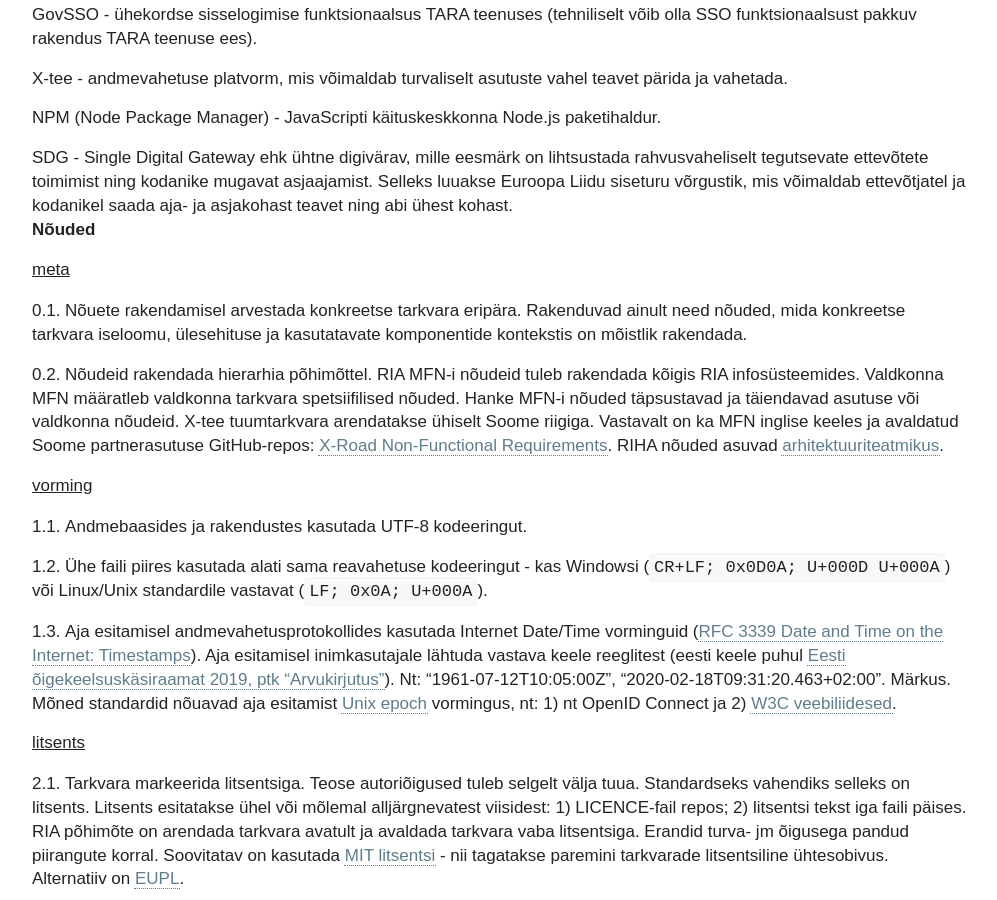
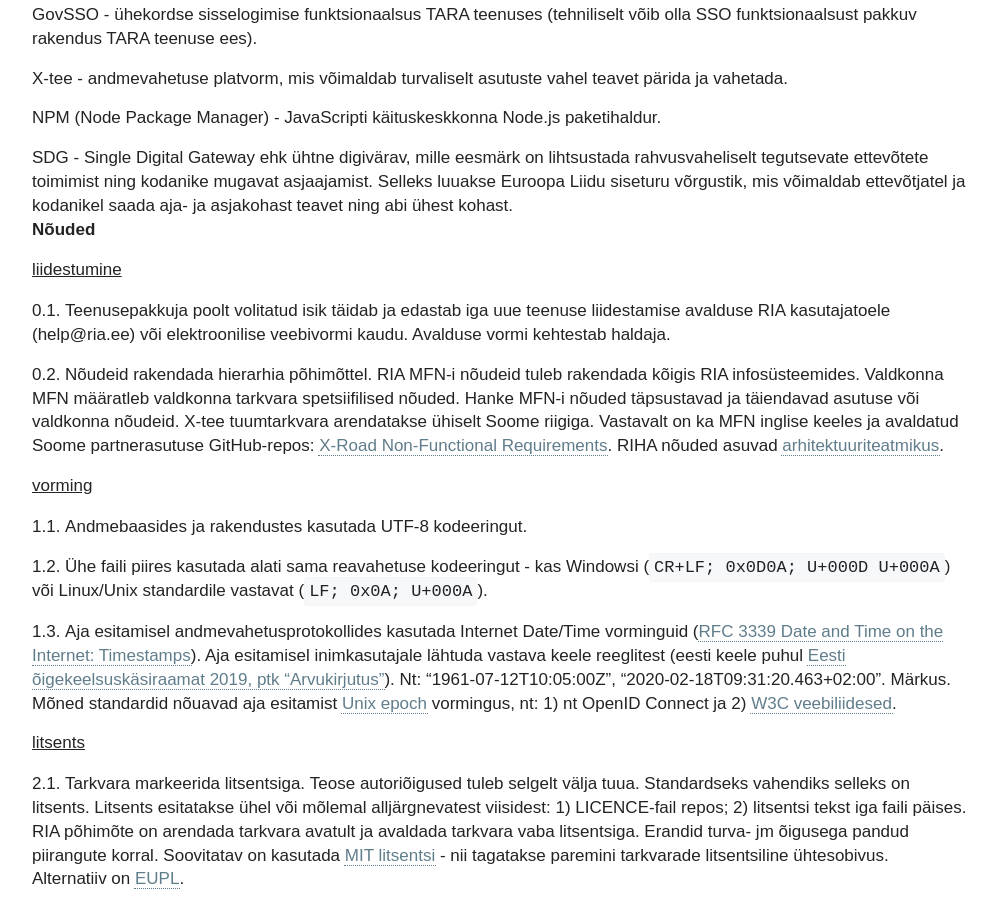
Before and after one commit to e-gov/eesti-ee-mfn, a Jekyll site: the page built from Puhas.md, in a window 1280 px wide and 900 px high, scrolled down 1128 px. Shown: the whole window, without its empty margins (0-997 px from the left). Built offline with Jekyll 4.4.1, drawn with Linux system fonts in a browser that asks for light colours.

Commit message:
refacto: nouded page and layout

```diff
--- a/_data/Nouded.yml
+++ b/_data/Nouded.yml
@@ -1,9 +1,11 @@
 - kategooria:
-  nimetus: 'meta'
+  nimetus: 'liidestumine'
+  pealkiri: 'I Teenuste liidestamine eesti.ee-ga*'
+  markus: '*kehtib seni kuni ei ole hetkel kehtivat eesti.ee määrust muudetud'
   nouded:
     - nr: 1
-      son: 'Nõuete rakendamisel arvestada konkreetse tarkvara eripära.'
-      sel: 'Rakenduvad ainult need nõuded, mida konkreetse tarkvara iseloomu, ülesehituse ja kasutatavate komponentide kontekstis on mõistlik rakendada.'
+      son: 'Teenusepakkuja poolt volitatud isik täidab ja edastab iga uue teenuse liidestamise avalduse RIA kasutajatoele (help@ria.ee) või elektroonilise veebivormi kaudu. Avalduse vormi kehtestab haldaja.'
+      sel: ''
     - nr: 2
       son: 'Nõudeid rakendada hierarhia põhimõttel.'
       sel: 'RIA MFN-i nõudeid tuleb rakendada kõigis RIA infosüsteemides. Valdkonna MFN määratleb valdkonna tarkvara spetsiifilised nõuded. Hanke MFN-i nõuded täpsustavad ja täiendavad asutuse või valdkonna nõudeid. X-tee tuumtarkvara arendatakse ühiselt Soome riigiga. Vastavalt on ka MFN inglise keeles ja avaldatud Soome partnerasutuse GitHub-repos: [X-Road Non-Functional Requirements](https://github.com/vrk-kpa/xroad-joint-development/blob/master/NFR.md). RIHA nõuded asuvad [arhitektuuriteatmikus](https://arhitektuur.riha.ee/).'
--- a/_layouts/Times.html
+++ b/_layouts/Times.html
@@ -26,6 +26,8 @@
     {% include MoistedTabel.html %}
   {% endif %}
 
+  <p></p>
+
   {% if page.nouded %}
     <h2>Nõuded</h2>
     {% include Tabel.html %}
```
Also changed, not shown: _includes/Tabel.html (+13 -19 lines).
